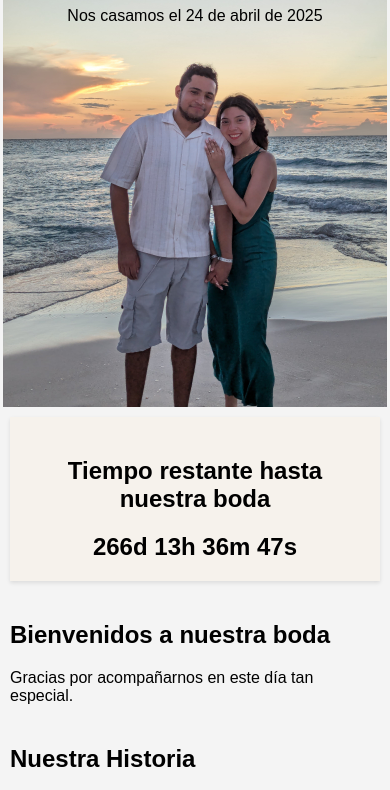
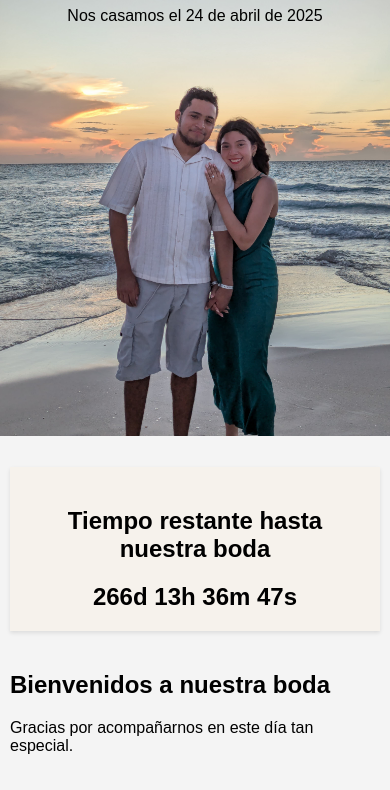
Before and after one commit to 1827873/BODA-WEB, a plain HTML site: page index.html in a window 390 px wide. Shown: the part 103-893 px from the top of the page. Drawn offline with Linux system fonts and the light colour scheme.

Commit message:
tamaño imagen

```diff
--- a/styles.css
+++ b/styles.css
@@ -48,7 +48,7 @@ footer {
         padding: 30px 0;
 
        background-image: url("foto-destacada.jpg");
-       height: 450px; /* Ajusta la altura según el tamaño de tu imagen */
+       height: 500px; /* Ajusta la altura según el tamaño de tu imagen */
        background-size: contain; /* Ajusta la imagen para que cubra lo necesario según la altura */
        background-position: center; /* Centra la imagen en el header */
        background-repeat: no-repeat; /* Evita que la imagen se repita */
```
